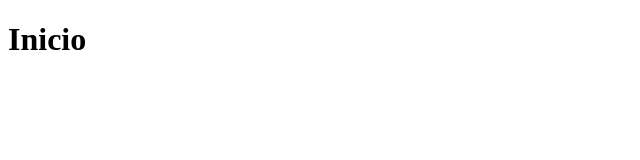
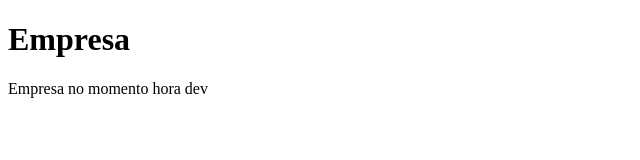
Before and after one commit to Stark96Henry/cursogit, a plain HTML site: page empresa.html in a window 1280 px wide. Shown: the whole page, without its empty margins (0-640 px from the left). Drawn offline with Linux system fonts and the light colour scheme.

Commit message:
criando arquivo da empresa

```diff
--- a/index.html
+++ b/empresa.html
@@ -3,9 +3,10 @@
 <head>
     <meta charset="UTF-8">
     <meta name="viewport" content="width=device-width, initial-scale=1.0">
-    <title>PAgina inicial</title>
+    <title>Empresa</title>
 </head>
 <body>
-    <h1>Inicio</h1>
+    <h1>Empresa</h1>
+    <p>Empresa no momento hora dev</p>
 </body>
 </html>
```
